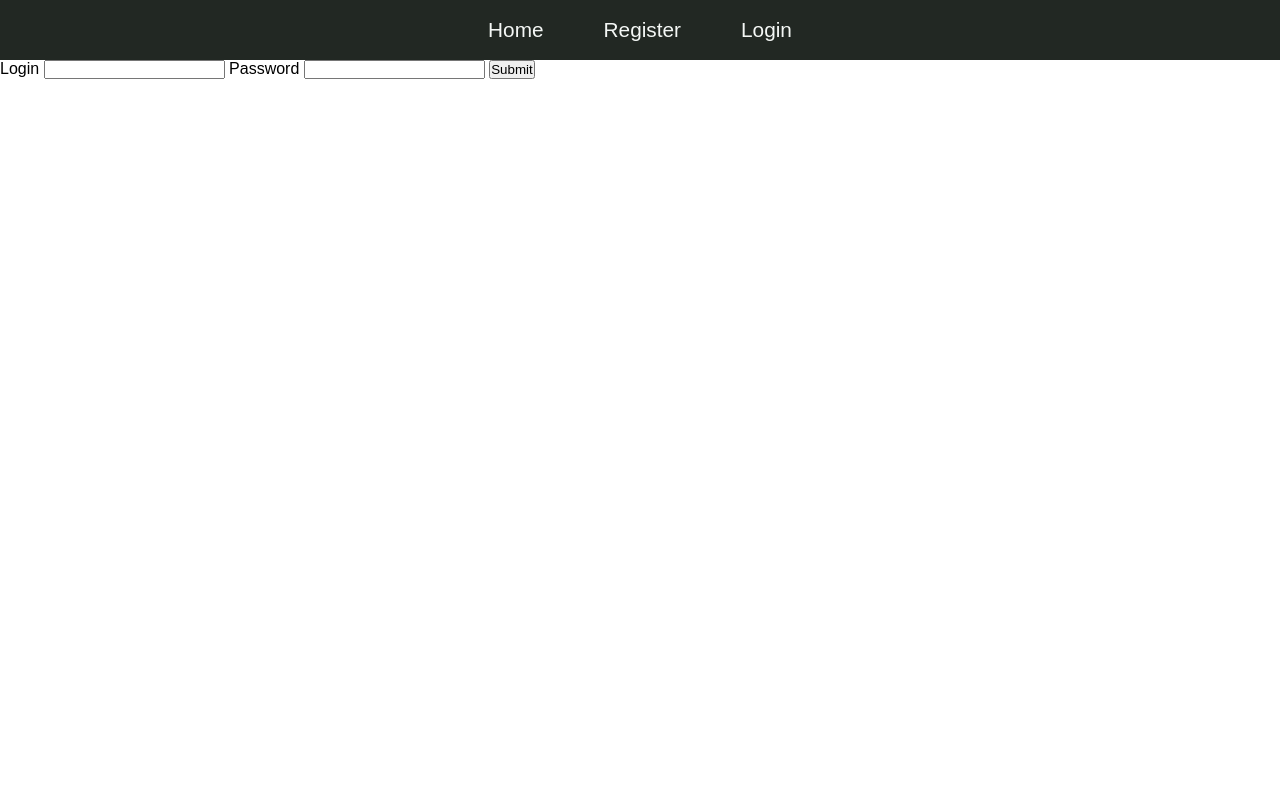
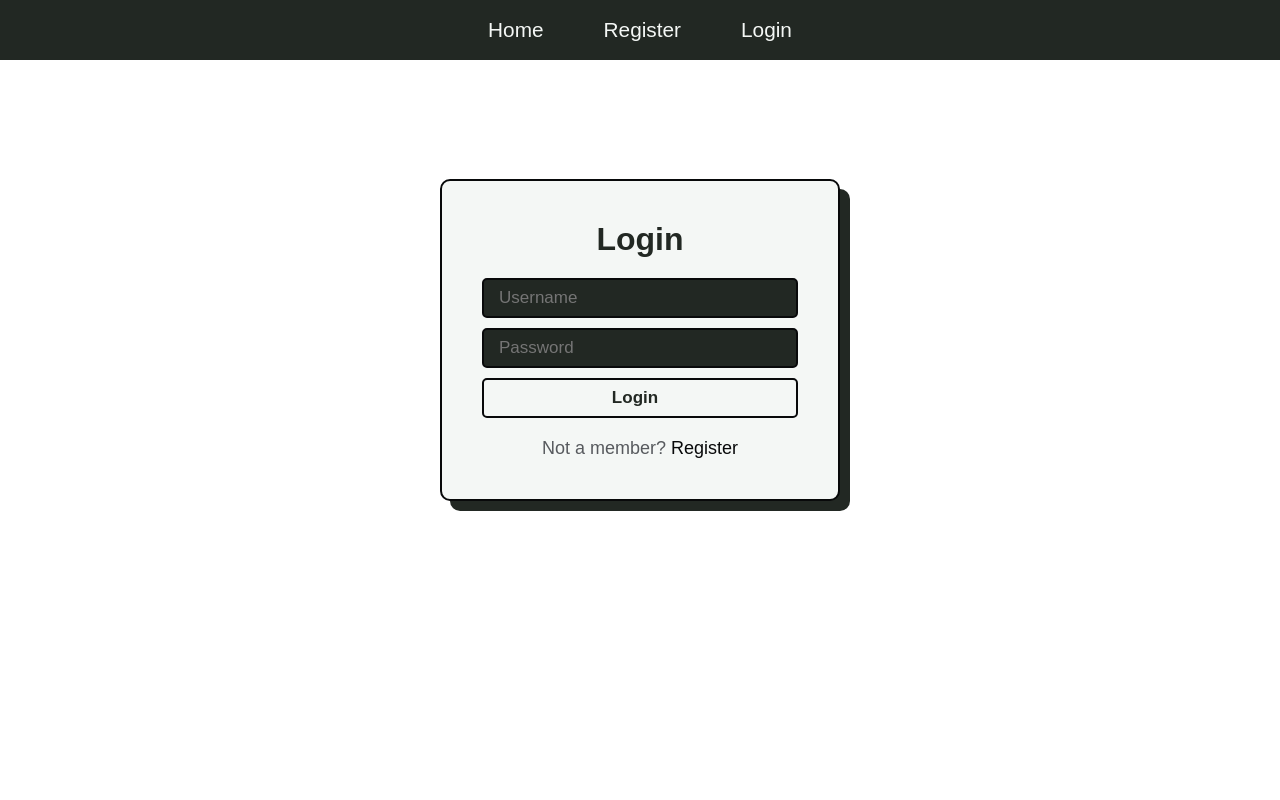
Before and after one commit to jeremy-nowak/super-reminder, a PHP site: page /login in a window 1280 px wide. Run offline with PHP 8.4, Linux system fonts and the light colour scheme; some libraries are stand-ins or nearby versions.

Commit message:
Reworked login

```diff
--- a/src/View/home.php
+++ b/src/View/home.php
@@ -17,13 +17,13 @@ require_once "header.php";
 </head>
 
 <body>
-    <main class="home">
+    <div class="home">
         <?php if (!isset($_SESSION['user']['login'])) { ?>
             <h1>Welcome to TodoList project</h1>
 
         <?php } else { ?>
             <h1><?php echo 'Welcome back&nbsp;' . $_SESSION['user']['login'] ?></h1>
         <?php } ?>
-    </main>
+    </div>
 </body>
 </html>
--- a/src/View/login.php
+++ b/src/View/login.php
@@ -15,18 +15,30 @@ require_once "header.php";
     <title>Login</title>
 </head>
 <body>
+    <div class = "container">
+        <div class = "login-form">
+            <h1 class="title">Login</h1>
+            <form  method="post" id="login_form">
 
-    <form  method="post" id="login_form">
+                <div class="field">
+                    <input type="text" placeholder="Username" name="login" id="login_login">
+                </div>
 
-        <label for="login">Login</label>
-        <input type="text" name="login" id="login_login">
+                <div class="field">
+                    <input type="password" placeholder="Password" name="password_login" id="password_login">
+                </div>
+                <div class="field btn">
+                    <input type="submit" value="Login" id="submit_login">
+                </div>
 
-        <label for="password">Password</label>
-        <input type="password" name="password_login" id="password_login">
+                <div class="signup-link">
+                    Not a member? <a href="register">Register</a>
+                </div>
 
-        <input type="submit" value="Submit" id="submit_login">
-        <p id="error_form_login" ></p>
+                <p id="error_form_login" ></p>
 
-    </form>
+            </form>
+        </div>
+    </div>
 </body>
 </html>
--- a/style/base.css
+++ b/style/base.css
@@ -9,6 +9,7 @@
 :root {
     --color-primary: #a7a2a9;
     --color-light: #71A9F7;
+    --color-light1: #b3d0f6;
     --color-white: #f4f7f5;
     --color-white-variant: rgba(255, 255, 255, 0.7);
     --color-black: #08090a;
--- a/style/header.css
+++ b/style/header.css
@@ -51,7 +51,7 @@ li {
     display: flex;
 }
 
-a {
+.top_nav a {
     z-index: 1;
     color: var(--color-bg1);
     text-decoration: none;
@@ -111,3 +111,16 @@ li:hover a:before{
     font-weight: 500;
     margin: 0 10px;
 }
+
+@media (max-width: 768px) {
+    .slider-thumb::before {
+      left: 20%;
+      width: 500px;
+      height: 350px;
+    }
+
+    .top_nav a {
+        font-size: 1rem;
+        font-weight: 500;
+    }
+}
--- /dev/null
+++ b/style/login.css
@@ -0,0 +1,84 @@
+@import "base.css";
+
+.container {
+    width: 100%;
+    height: 70vh;
+    display: flex;
+    align-items: center;
+    justify-content: center;
+    overflow: hidden;
+}
+
+.login-form {
+    width: 100%;
+    max-width: 400px;
+    padding: 40px;
+    background-color: var(--color-white);
+    border-radius: 10px;
+    border: 2px solid var(--color-black);
+    box-shadow: 10px 10px var(--color-bg);
+}
+
+.login-form .title {
+    text-align: center;
+    margin-bottom: 20px;
+    color: var(--color-bg);
+}
+
+.login-form .field {
+    height: 40px;
+    width: 100%;
+    margin-top: 10px;
+}
+
+.login-form .field input {
+    height: 100%;
+    width: 100%;
+    outline: none;
+    padding-left: 15px;
+    border-radius: 5px;
+    border: 2px solid var(--color-black);
+    font-size: 17px;
+    font-weight: 500;
+    color: var(--color-white);
+    background: var(--color-bg);
+}
+
+.login-form .field input:focus {
+    border-color: var(--color-light);
+}
+
+.login-form .field.btn input[type="submit"] {
+    font-weight: 600;
+    padding-right: 25px;
+    border: transparent;
+    background-color: var(--color-white);
+    border: 2px solid var(--color-black);
+    color: var(--color-bg);
+    cursor: pointer;
+    transition: var(--transition);
+}
+
+.login-form .field.btn input[type="submit"]:hover {
+    background-color: var(--color-light1);
+    transition: var(--transition);
+}
+
+.login-form .signup-link {
+    text-align: center;
+    margin-top: 20px;
+    font-size: 18px;
+    font-weight: 500;
+    color:var(--color-bg1)
+}
+
+.login-form .signup-link a {
+    color: var(--color-black);
+    text-decoration: none;
+}
+
+.login-form .signup-link a:hover {
+    text-decoration: underline;
+    color: var(--color-light);
+    transition: var(--transition);
+}
```
Also changed, not shown: src/View/register.php (+31 -13 lines).
